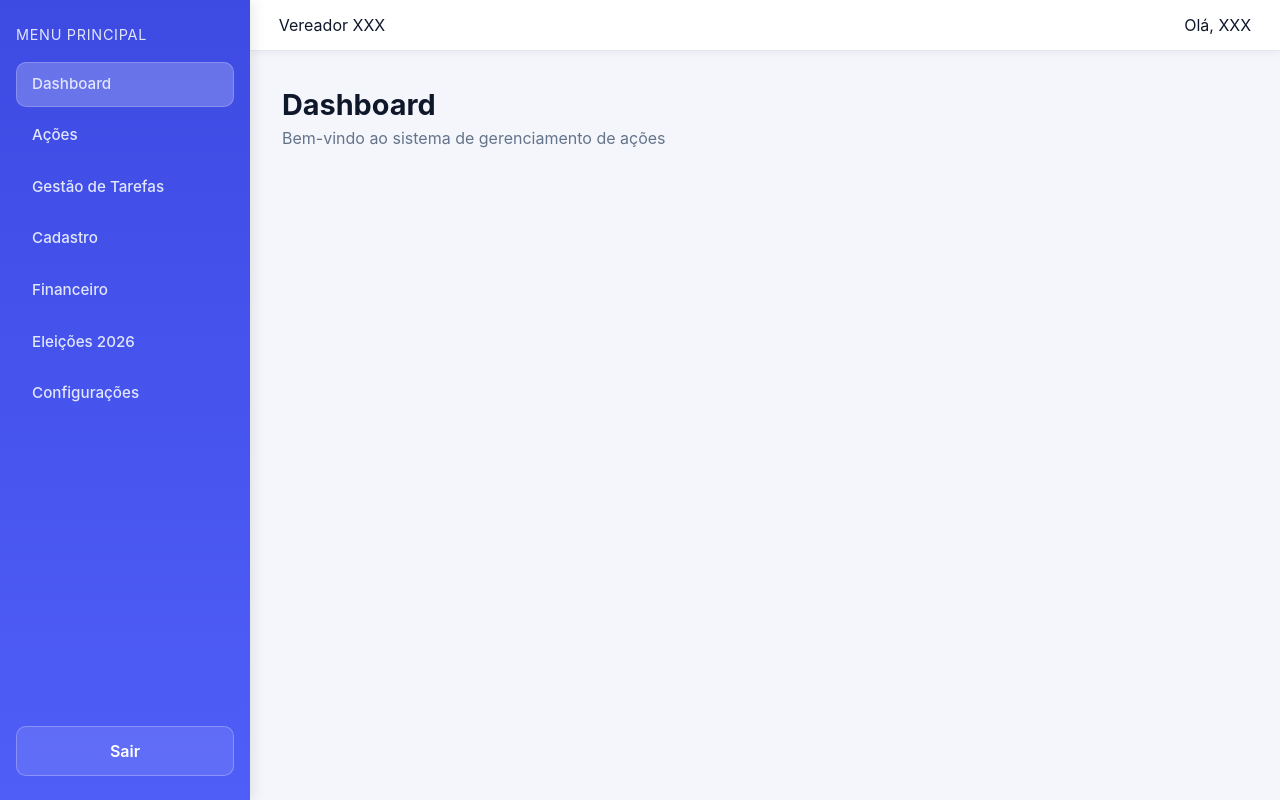
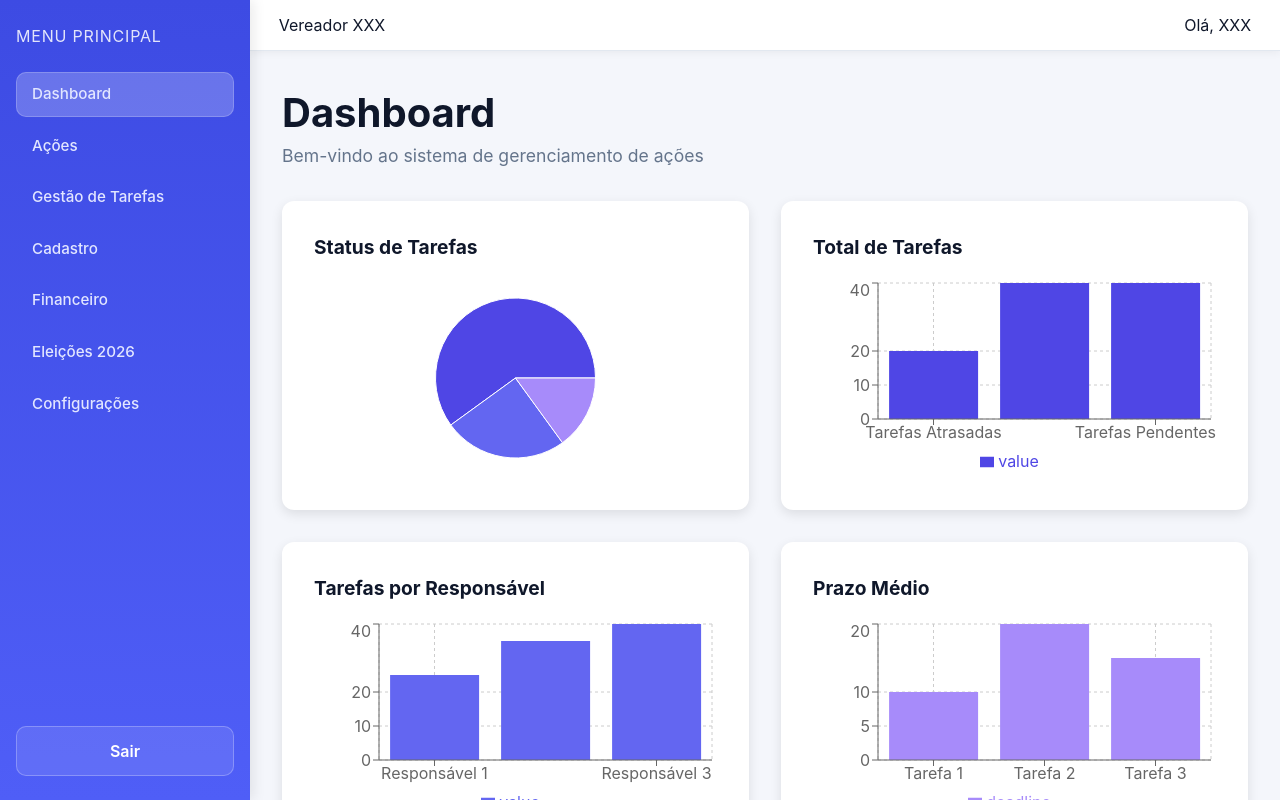
Before and after one commit to IdelVitor/Residencia_III_Mandatuum, a Next.js app in the folder frontend/: page /dashboard in a window 1280 px wide. Built offline with nearby package versions, Linux system fonts and the light colour scheme; sample sign-in values are in the browser's storage.

Commit message:
ajustes no layout e atualização de dependências no dashboard

```diff
--- a/frontend/app/dashboard/dashboard.module.css
+++ b/frontend/app/dashboard/dashboard.module.css
@@ -1,41 +1,35 @@
-/* =====================================
-   🧭 Mandatuum - Dashboard Moderno
-   Integrado ao tema global
-===================================== */
-
-.shell {
+/* ============================== Layout Global ============================== */
+.dashboardLayout {
   display: flex;
   min-height: 100vh;
-  background: var(--color-bg);
-  font-family: "Inter", "Segoe UI", sans-serif;
-  overflow: hidden;
 }
 
-/* ===== Sidebar (agora fixa) ===== */
+/* Sidebar */
 .sidebar {
   position: fixed;
   top: 0;
   left: 0;
-  height: 100vh;
   width: 250px;
+  height: 100%;
   background: linear-gradient(180deg, var(--color-primary-dark) 0%, var(--color-primary) 100%);
-  color: #fff;
+  padding: 1.5rem 1rem;
   display: flex;
   flex-direction: column;
-  padding: 1.5rem 1rem;
   box-shadow: 4px 0 12px rgba(0, 0, 0, 0.08);
+  color: #fff;
   z-index: 100;
 }
 
+/* Título do Menu */
 .menuTitle {
-  font-size: 0.9rem;
+  font-size: 1rem;
   text-transform: uppercase;
   letter-spacing: 0.05em;
   opacity: 0.85;
-  margin-bottom: 1rem;
+  margin-bottom: 1.5rem;
 }
 
-/* ===== Navegação ===== */
+/* Navegação */
 .nav {
   display: flex;
   flex-direction: column;
@@ -63,7 +57,7 @@
   box-shadow: inset 0 0 0 1px rgba(255, 255, 255, 0.2);
 }
 
-/* ===== Botão Sair ===== */
+/* Botão Sair */
 .logout {
   margin-top: auto;
   background: rgba(255, 255, 255, 0.1);
@@ -81,7 +75,7 @@
   color: var(--color-primary);
 }
 
-/* ===== Topbar ===== */
+/* Topbar */
 .topbar {
   display: flex;
   justify-content: space-between;
@@ -96,10 +90,10 @@
   z-index: 10;
 }
 
-/* ===== Conteúdo principal ===== */
+/* Conteúdo principal */
 .main {
+  margin-left: 250px; /* Espaço da sidebar */
   flex: 1;
-  margin-left: 250px; /* espaço da sidebar */
   height: 100vh;
   overflow-y: auto;
   background: var(--color-bg);
@@ -111,27 +105,46 @@
   padding: 2rem;
 }
 
+/* Cabeçalho da página */
 .h1 {
-  font-size: 1.8rem;
+  font-size: 2.5rem;
   font-weight: 700;
   color: var(--color-text);
 }
 
 .subtitle {
   color: var(--color-text-light);
-  font-size: 1rem;
+  font-size: 1.1rem;
+  margin-bottom: 2rem;
 }
 
-/* ===== Cards ===== */
-.card {
-  background: var(--color-card-bg);
-  border: 1px solid var(--color-border);
-  border-radius: var(--radius-lg);
-  padding: 1.5rem;
-  box-shadow: var(--shadow-md);
-  transition: transform 0.2s ease;
+/* Estatísticas */
+.statistics {
+  display: grid;
+  grid-template-columns: repeat(2, 1fr);
+  gap: 2rem;
+  margin-top: 2rem;
 }
 
-.card:hover {
-  transform: translateY(-4px);
+.statCard {
+  background: white;
+  padding: 2rem;
+  border-radius: 12px;
+  box-shadow: 0 4px 12px rgba(0, 0, 0, 0.1);
 }
+
+.statCard h3 {
+  font-size: 1.2rem;
+  font-weight: 700;
+  margin-bottom: 1rem;
+}
+
+.statChart {
+  height: 150px;
+  background-color: #f0f0f0;
+  border-radius: 8px;
+  display: flex;
+  justify-content: center;
+  align-items: center;
+  color: #6b7280;
+}
--- a/frontend/app/dashboard/layout.tsx
+++ b/frontend/app/dashboard/layout.tsx
@@ -1,11 +1,15 @@
 export const metadata = {
-    title: "Dashboard",
+  title: "Dashboard",
 };
 
 export default function DashboardLayout({
-                                            children,
-                                        }: {
-    children: React.ReactNode;
+  children,
+}: {
+  children: React.ReactNode;
 }) {
-    return <>{children}</>;
+  return (
+    <div className="dashboardLayout">
+      <main className="mainContainer">{children}</main>
+    </div>
+  );
 }
--- a/frontend/app/dashboard/page.tsx
+++ b/frontend/app/dashboard/page.tsx
@@ -3,6 +3,8 @@
 import { useEffect } from "react";
 import { useRouter, usePathname } from "next/navigation";
 import Link from "next/link";
+import { PieChart, Pie, Cell, ResponsiveContainer } from "recharts";
+import { BarChart, Bar, XAxis, YAxis, CartesianGrid, Tooltip, Legend } from "recharts";
 import styles from "./dashboard.module.css";
 
 export default function DashboardPage() {
@@ -22,6 +24,31 @@ export default function DashboardPage() {
     { name: "Financeiro", path: "/financeiro" },
     { name: "Eleições 2026", path: "/eleicoes-2026" },
     { name: "Configurações", path: "/configuracoes" },
+  ];
+
+  // Dados de exemplo para os gráficos
+  const statusData = [
+    { name: "Concluídas", value: 60 },
+    { name: "Em andamento", value: 25 },
+    { name: "Atrasadas", value: 15 }
+  ];
+
+  const totalTasksData = [
+    { name: "Tarefas Atrasadas", value: 20 },
+    { name: "Tarefas Concluídas", value: 40 },
+    { name: "Tarefas Pendentes", value: 40 },
+  ];
+
+  const tasksByResponsibleData = [
+    { name: "Responsável 1", value: 25 },
+    { name: "Responsável 2", value: 35 },
+    { name: "Responsável 3", value: 40 },
+  ];
+
+  const avgDeadlineData = [
+    { name: "Tarefa 1", deadline: 10 },
+    { name: "Tarefa 2", deadline: 20 },
+    { name: "Tarefa 3", deadline: 15 },
   ];
 
   return (
@@ -62,13 +89,73 @@ export default function DashboardPage() {
           <div className={styles.topRight}>Olá, XXX</div>
         </header>
 
+        {/* Conteúdo principal */}
         <main className={styles.content}>
+          {/* Introdução do Dashboard */}
           <section className={styles.pageIntro}>
             <h1 className={styles.h1}>Dashboard</h1>
             <p className={styles.subtitle}>
               Bem-vindo ao sistema de gerenciamento de ações
             </p>
           </section>
+
+          {/* Cartões de Estatísticas */}
+          <section className={styles.statistics}>
+            <div className={styles.statCard}>
+              <h3>Status de Tarefas</h3>
+              <ResponsiveContainer width="100%" height={200}>
+                <PieChart>
+                  <Pie data={statusData} dataKey="value" nameKey="name" cx="50%" cy="50%" outerRadius={80}>
+                    <Cell fill="#4f46e5" />
+                    <Cell fill="#6366f1" />
+                    <Cell fill="#a78bfa" />
+                  </Pie>
+                </PieChart>
+              </ResponsiveContainer>
+            </div>
+
+            <div className={styles.statCard}>
+              <h3>Total de Tarefas</h3>
+              <ResponsiveContainer width="100%" height={200}>
+                <BarChart data={totalTasksData}>
+                  <CartesianGrid strokeDasharray="3 3" />
+                  <XAxis dataKey="name" />
+                  <YAxis />
+                  <Tooltip />
+                  <Legend />
+                  <Bar dataKey="value" fill="#4f46e5" />
+                </BarChart>
+              </ResponsiveContainer>
+            </div>
+
+            <div className={styles.statCard}>
+              <h3>Tarefas por Responsável</h3>
+              <ResponsiveContainer width="100%" height={200}>
+                <BarChart data={tasksByResponsibleData}>
+                  <CartesianGrid strokeDasharray="3 3" />
+                  <XAxis dataKey="name" />
+                  <YAxis />
+                  <Tooltip />
+                  <Legend />
+                  <Bar dataKey="value" fill="#6366f1" />
+                </BarChart>
+              </ResponsiveContainer>
+            </div>
+
+            <div className={styles.statCard}>
+              <h3>Prazo Médio</h3>
+              <ResponsiveContainer width="100%" height={200}>
+                <BarChart data={avgDeadlineData}>
+                  <CartesianGrid strokeDasharray="3 3" />
+                  <XAxis dataKey="name" />
+                  <YAxis />
+                  <Tooltip />
+                  <Legend />
+                  <Bar dataKey="deadline" fill="#a78bfa" />
+                </BarChart>
+              </ResponsiveContainer>
+            </div>
+          </section>
         </main>
       </div>
     </div>
```
